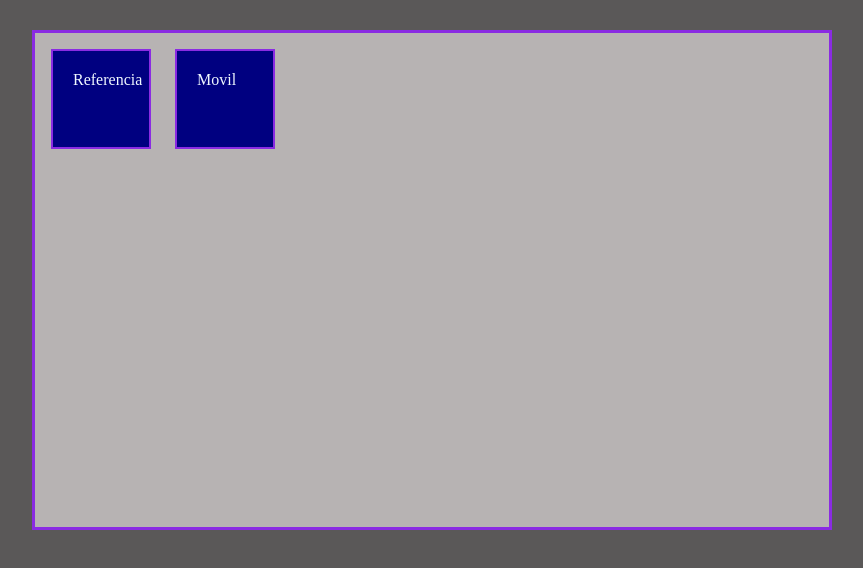
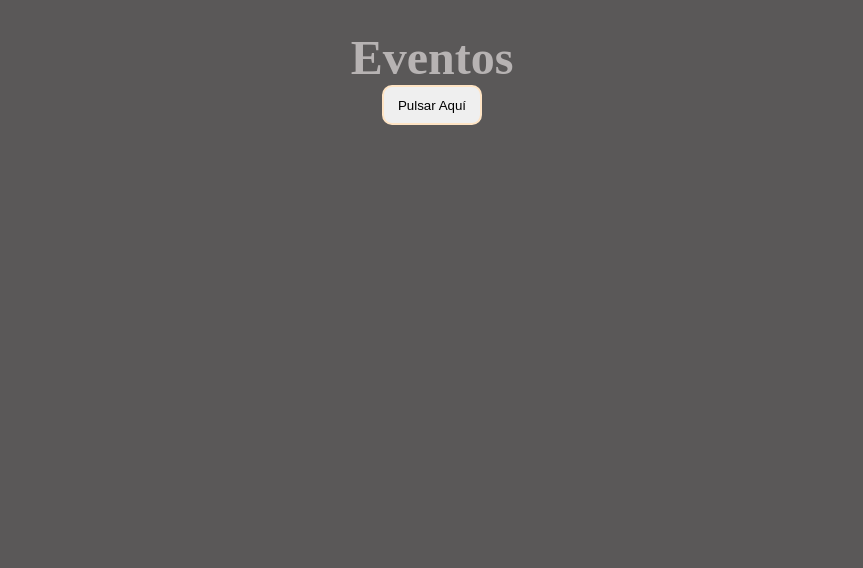
Before and after one commit to NataliPerezG/test, a website: page src/index.html in a window 1280 px wide. Shown: the whole page, without its empty margins (208-1071 px from the left). Drawn offline with Linux system fonts and the light colour scheme.

Commit message:
trasting

```diff
--- a/src/index.html
+++ b/src/index.html
@@ -11,11 +11,12 @@
 
 <body>
 
-  <div class="container">
-
-    <div class="item ref">Referencia</div>
-    <div class="item movil">Movil</div>
-  </div>
+  <main>
+    <h1>Eventos</h1>
+    <section class="bns">
+      <button class="myBtn">Pulsar Aquí</button>
+    </section>
+  </main>
 
 
 
--- a/src/main.js
+++ b/src/main.js
@@ -1 +1 @@
-console.log("you can, of course");
+console.log("eventos");
--- a/src/style.css
+++ b/src/style.css
@@ -11,39 +11,22 @@ body {
   color: #b7b3b3;
 }
 
-.container {
-  --size: 600px;
+main {
+  width: 500px;
   margin: 30px auto;
-  /* width: var(--size);
-  height: var(--size); */
-  width: 800px;
-  height: 500px;
-  padding: 1rem;
-  border: 3px solid blueviolet;
-  background-color: #b7b3b3;
-  display: flex;
-  gap: 1.5rem;
-  flex-wrap: wrap;
-  justify-content: start;
-  align-items: start;
+  text-align: center;
+  font-size: 1.5rem;
 }
 
-.item {
+.myBtn {
   width: 100px;
-  height: 100px;
-  border: 2px solid blueviolet;
-  padding: 20px;
-  background-color: navy;
-  color: aliceblue;
-}
+  height: 40px;
+  padding: 10px;
+  border-radius: 10px;
+  outline: none;
+  border: 2px solid bisque;
 
-.movil {
-  opacity: 1;
-  transition: opacity .5s ease 0.5s;
-}
-
-@starting-style {
-  .movil {
-    opacity: 0;
+  &:hover {
+    cursor: pointer;
   }
 }
```
